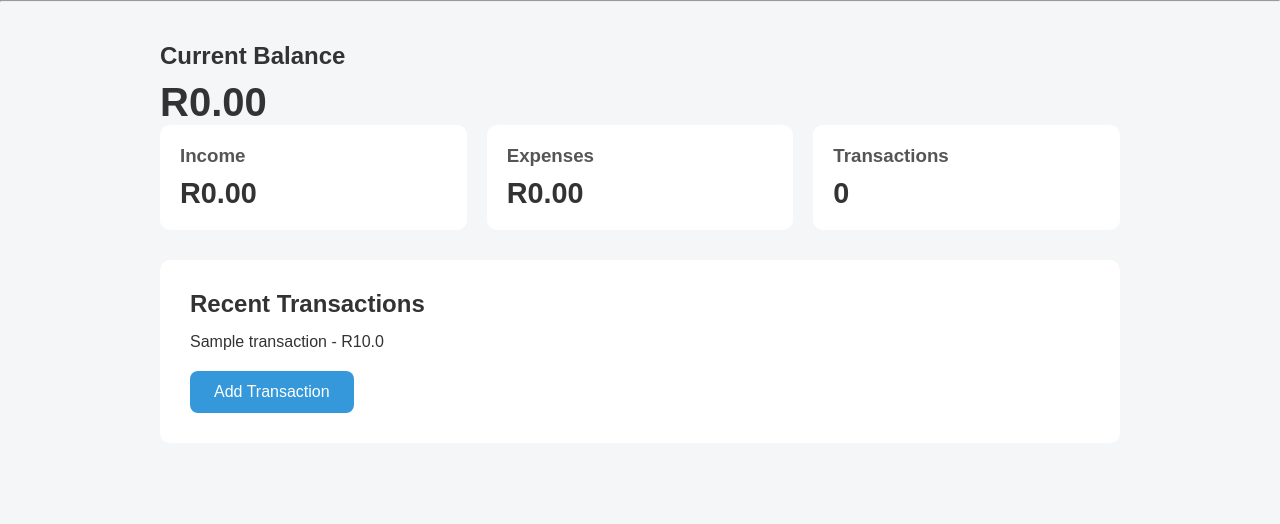
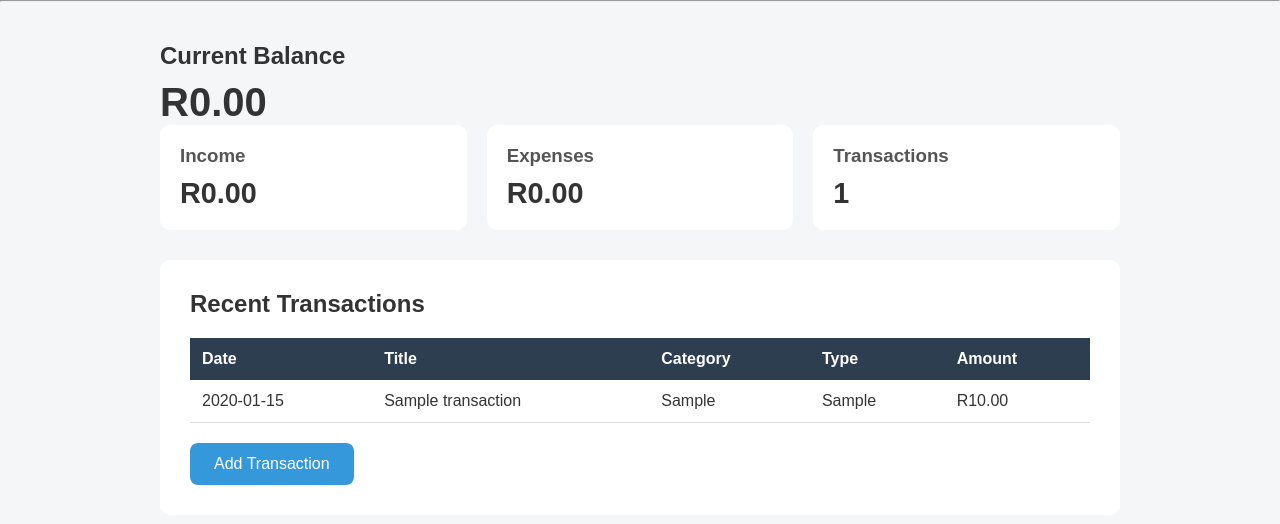
Before and after one commit to CharlesFortuin/SpendWise, a Flask app: page / in a window 1280 px wide. Shown: the part 110-634 px from the top of the page. Run offline with Flask 3, Linux system fonts and the light colour scheme; tables that the repository leaves empty hold one stand-in row (values such as "Sample post").

Commit message:
Calculate dashboard totals from database

```diff
--- a/app.py
+++ b/app.py
@@ -1,8 +1,14 @@
-from flask import Flask, render_template
+from flask import (
+                   Flask,
+                   render_template,
+                   request,
+                   redirect,
+                   url_for)
 from utils.database import (
                             initialize_database,
-                            add_transaction,
-                            get_transactions)
+                            insert_transaction,
+                            get_transactions,
+                            get_dashboard_data)
 
 app = Flask(__name__)
 
@@ -11,12 +17,37 @@ app = Flask(__name__)
 def home():
 
     transactions = get_transactions()
+    dashboard = get_dashboard_data()
 
     return render_template(
         "index.html",
         app_name="SpendWise",
-        transactions=transactions)
+        transactions=transactions,
+        dashboard=dashboard)
 
+@app.route("/add", methods=["GET","POST"])
+def add_transaction():
+    if request.method == "POST":
+        title = request.form["title"]
+        amount = float(request.form["amount"])
+        category = request.form["category"]
+        transaction_type = request.form["type"]
+        date = request.form["date"]
+
+        insert_transaction(
+            title,
+            amount,
+            category,
+            transaction_type,
+            date
+        )
+
+        return redirect(url_for("home"))
+
+    return render_template(
+        "add_transaction.html",
+        app_name = "SpendWise"
+    )
 
 
 if __name__ == "__main__":
--- a/static/css/style.css
+++ b/static/css/style.css
@@ -111,3 +111,27 @@ button {
 button:hover {
     background-color: #2980b9;
 }
+
+/* Transaction Table */
+
+table {
+    width: 100%;
+    border-collapse: collapse;
+    margin-top: 20px;
+}
+
+th {
+    background-color: #2c3e50;
+    color: white;
+    text-align: left;
+    padding: 12px;
+}
+
+td {
+    padding: 12px;
+    border-bottom: 1px solid #ddd;
+}
+
+tr:hover {
+    background-color: #f5f5f5;
+}
--- a/templates/index.html
+++ b/templates/index.html
@@ -4,24 +4,30 @@
 
 <section class="balance-section">
     <h2>Current Balance</h2>
-    <p class="balance">R0.00</p>
+    <p class="balance">
+        R{{ "%.2f"|format(dashboard["balance"]) }}
+    </p>
 </section>
 
 <section class="dashboard-cards">
 
     <article class="card">
         <h3>Income</h3>
-        <p>R0.00</p>
+        <p>
+            R{{ "%.2f"|format(dashboard["income"]) }}
+        </p>
     </article>
 
     <article class="card">
         <h3>Expenses</h3>
-        <p>R0.00</p>
+        <p>
+            R{{ "%.2f"|format(dashboard["expenses"]) }}
+        </p>
     </article>
 
     <article class="card">
         <h3>Transactions</h3>
-        <p>0</p>
+        <p>{{ dashboard["transactions"] }}</p>
     </article>
 
 </section>
@@ -29,17 +35,37 @@
 <section class="transactions-section">
     <h2>Recent Transactions</h2>
 
-    {% for transaction in transactions %}
+    <table>
+        <thead>
+            <tr>
+                <th>Date</th>
+                <th>Title</th>
+                <th>Category</th>
+                <th>Type</th>
+                <th>Amount</th>
+            </tr>
+        </thead>
 
-    <p>
-        {{ transaction["title"] }}
-        -
-        R{{ transaction["amount"] }}
-    </p>
+        <tbody>
+            {% for transaction in transactions %}
+            <tr>
+                <td>{{ transaction["date"] }}</td>
 
-    {% endfor %}
+                <td>{{ transaction["title"] }}</td>
 
-    <button>Add Transaction</button>
+                <td>{{ transaction["category"] }}</td>
+
+                <td>{{ transaction["type"] }}</td>
+
+                <td>R{{ "%.2f"|format(transaction["amount"]) }}</td>
+            </tr>
+            {% endfor %}
+        </tbody>
+    </table>
+
+    <a href="{{ url_for('add_transaction') }}">
+        <button>Add Transaction</button>
+    </a>
 </section>
 
 {% endblock %}
--- a/utils/database.py
+++ b/utils/database.py
@@ -29,7 +29,7 @@ def initialize_database():
     connection.commit()
     connection.close()
 
-def add_transaction(title,amount,category,transaction_type,date):
+def insert_transaction(title,amount,category,transaction_type,date):
     connection = get_connection()
     cursor = connection.cursor()
 
@@ -62,3 +62,47 @@ def get_transactions():
     connection.close()
 
     return transactions
+
+def get_dashboard_data():
+    connection = get_connection()
+    cursor = connection.cursor()
+
+    #Income
+    cursor.execute(
+        """
+            SELECT SUM(amount)
+            FROM transactions
+            WHERE type = 'Income'
+        """
+        )
+    income = cursor.fetchone()[0] or 0
+
+    #Total expenses
+    cursor.execute(
+        """
+            SELECT SUM(amount)
+            FROM transactions
+            WHERE type = 'Expense'
+        """
+    )
+    expenses = cursor.fetchone()[0] or 0
+
+    #Number of Transactions
+    cursor.execute(
+        """
+            SELECT COUNT(*)
+            FROM transactions
+        """
+    )
+    transactions = cursor.fetchone()[0]
+
+    connection.close()
+
+    balance = income - expenses
+
+    return {
+        "income" : income,
+        "expenses" : expenses,
+        "balance" : balance,
+        "transactions" : transactions
+    }
```
Also changed, not shown: templates/add_transaction.html (added, +40 -0 lines).
